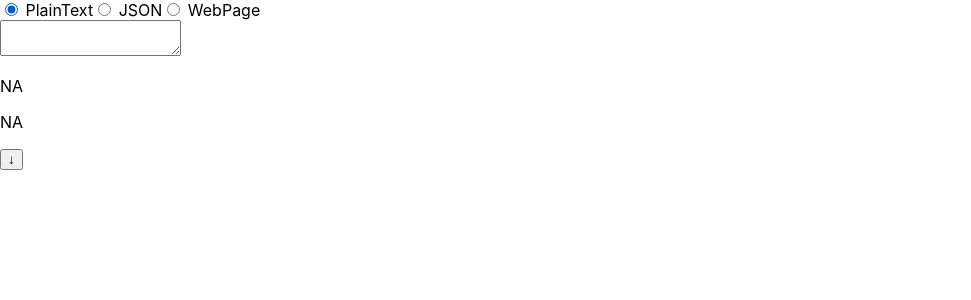
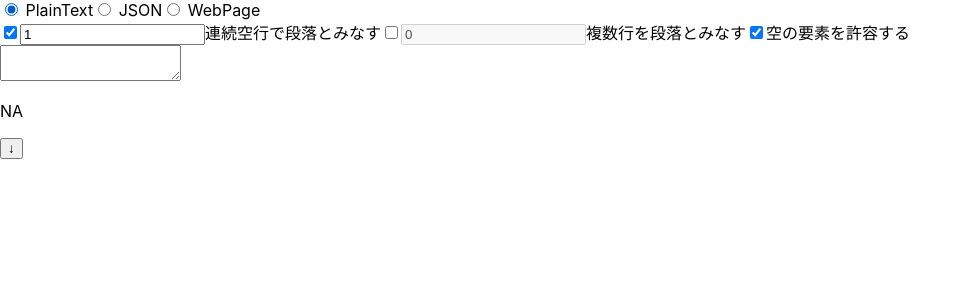
Before and after one commit to CrafterKina/tetori, a React (Create React App) app: page / in a window 1280 px wide. Shown: the top 300 px of the page, without its empty margins (0-971 px from the left). Built offline with nearby package versions, Linux system fonts and the light colour scheme.

Commit message:
Add new PlainTextParser Implementation

```diff
--- /dev/null
+++ b/src/PlainTextParser.tsx
@@ -0,0 +1,83 @@
+import {TetoriContent} from "./Tetori";
+import React, {Reducer, useEffect, useReducer} from "react";
+
+export function PlainTextParser(props: { setTetoriContent(contents: TetoriContent): void }) {
+    const {setTetoriContent} = props
+    const [state, dispatch] = useReducer<Reducer<PlainTextParsing,
+        { type: "text", text: string } |
+        { type: "blanks", num: number | false } |
+        { type: "lines", num: number | false } |
+        { type: "allowEmpty", tf: boolean }>>(
+        (state, action) => {
+            switch (action.type) {
+                case "text":
+                    return Object.assign({}, state, {text: action.text});
+                case "blanks":
+                    return Object.assign({}, state, {blanks: action.num});
+                case "lines":
+                    return Object.assign({}, state, {lines: action.num});
+                case "allowEmpty":
+                    return Object.assign({}, state, {allowEmpty: action.tf});
+                default:
+                    throw new Error();
+            }
+        }, {text: "", blanks: 1, lines: false, allowEmpty: true});
+
+    useEffect(() => {
+        setTetoriContent(parsePlainText(state));
+    }, [setTetoriContent, state])
+
+    return (
+        <div>
+            <div>
+                <label>
+                    <input type={"checkbox"} checked={state.blanks !== false} onChange={(e) => {
+                        dispatch({type: "blanks", num: e.target.checked ? 0 : false})
+                    }}/>
+                    <input type={"number"} disabled={state.blanks === false}
+                           value={(state.blanks || 0).toString()}
+                           onChange={(e) => dispatch({type: "blanks", num: parseInt(e.target.value)})}/>
+                    {"連続空行で段落とみなす"}
+                </label>
+                <label>
+                    <input type={"checkbox"} checked={state.lines !== false} onChange={(e) => {
+                        dispatch({type: "lines", num: e.target.checked ? 0 : false})
+                    }}/>
+                    <input type={"number"} disabled={state.lines === false}
+                           value={(state.lines || 0).toString()}
+                           onChange={(e) => dispatch({type: "lines", num: parseInt(e.target.value)})}/>
+                    {"複数行を段落とみなす"}
+                </label>
+                <label>
+                    <input type={"checkbox"}
+                           checked={state.allowEmpty}
+                           onChange={(e) => dispatch({type: "allowEmpty", tf: e.target.checked})}/>
+                    {"空の要素を許容する"}
+                </label>
+            </div>
+            <textarea value={state.text}
+                      onChange={(event) => dispatch({type: "text", text: event.target.value})}/>
+        </div>
+    )
+}
+
+type PlainTextParsing = { text: string, blanks: number | false, lines: number | false, allowEmpty: boolean };
+
+export function splitPlainText(paramsObj: PlainTextParsing): string[] {
+    const {text, blanks, lines, allowEmpty} = paramsObj;
+    const bulk = blanks ? text.split(RegExp("\n{" + (blanks + 1) + ",}")) : [text];
+    const paragraphs: string[] = [];
+    if (lines) {
+        for (let string of bulk) {
+            const l = string.split("\n");
+            for (let i = 0; i < l.length; i += lines) {
+                paragraphs.push(l.slice(i, i + lines).join("\n"));
+            }
+        }
+    } else return allowEmpty ? bulk : bulk.filter(e => e.length !== 0);
+    return allowEmpty ? paragraphs : paragraphs.filter(e => e.length !== 0);
+}
+
+function parsePlainText(paramsObj: PlainTextParsing): TetoriContent {
+    return splitPlainText(paramsObj).map(e => ({dialog: e}));
+}
--- a/src/SourceSwitcher.tsx
+++ b/src/SourceSwitcher.tsx
@@ -1,5 +1,6 @@
-import React, {ChangeEvent, Reducer, useReducer, useState} from "react";
+import React, {ChangeEvent, useState} from "react";
 import {TetoriContent} from "./Tetori";
+import {PlainTextParser} from "./PlainTextParser";
 
 export function SourceSwitcher(props: { setTetoriContent(tetoriContent: TetoriContent): void }) {
     const [source, setSource] = useState<SourceType>("plain_text");
@@ -40,49 +41,33 @@ type SourceProps = {
 }
 
 function Source(props: SourceProps) {
-    const [state, dispatcher] = useReducer<Reducer<{ [s in SourceType]: string }, { type: SourceType, text: string }>>((state, action) => {
-        switch (action.type) {
-            case "plain_text": {
-                props.setTetoriContent(parsePlainText(action.text));
-                return Object.assign({}, state, {plain_text: action.text});
-            }
-            case "json": {
-                try {
-                    props.setTetoriContent(JSON.parse(action.text));
-                } catch (e: unknown) {
-                }
-                return Object.assign({}, state, {json: action.text});
-            }
-            case "url":
-                return Object.assign({}, state, {url: action.text});
-        }
-    }, {plain_text: "", json: "", url: ""});
-
     switch (props.type) {
         case "plain_text":
-            return <textarea value={state.plain_text}
-                             onChange={(event) => dispatcher({type: "plain_text", text: event.target.value})}/>
+            return (<PlainTextParser setTetoriContent={props.setTetoriContent}/>)
         case "json":
-            return <textarea value={state.json}
-                             onChange={(event) => dispatcher({type: "json", text: event.target.value})}/>
+            return (<JsonTetoriDecoder setTetoriContent={props.setTetoriContent}/>)
         case "url":
-            return (
-                <div>
-                    <input type={"text"} value={state.url}
-                           onChange={(event) => dispatcher({type: "url", text: event.target.value})}/>
-                    <button>Load</button>
-                </div>
-            )
+            return (<HTMLTetoriDecoder setTetoriContent={props.setTetoriContent}/>)
         default:
             throw new Error();
     }
 }
 
-export function parsePlainText(content: string): TetoriContent {
-    const paragraphs = content.split("\n");
-    return paragraphs.filter(p => p.length !== 0).map(p => {
-        return {
-            dialog: p
+function JsonTetoriDecoder(props: { setTetoriContent(contents: TetoriContent): void }) {
+    return (<textarea onChange={(event) => {
+        try {
+            props.setTetoriContent(JSON.parse(event.target.value))
+        } catch (e: unknown) {
+            // todo error handling
         }
-    });
+    }}/>)
 }
+
+function HTMLTetoriDecoder(props: { setTetoriContent(contents: TetoriContent): void }) {
+    const [url, setUrl] = useState("");
+    return (<div>
+        <input type={"text"} value={url}
+               onChange={(event) => setUrl(event.target.value)}/>
+        <button>Load</button>
+    </div>)
+}
```
Also changed, not shown: 1 other file (tests, documents, lock files or other folders).
